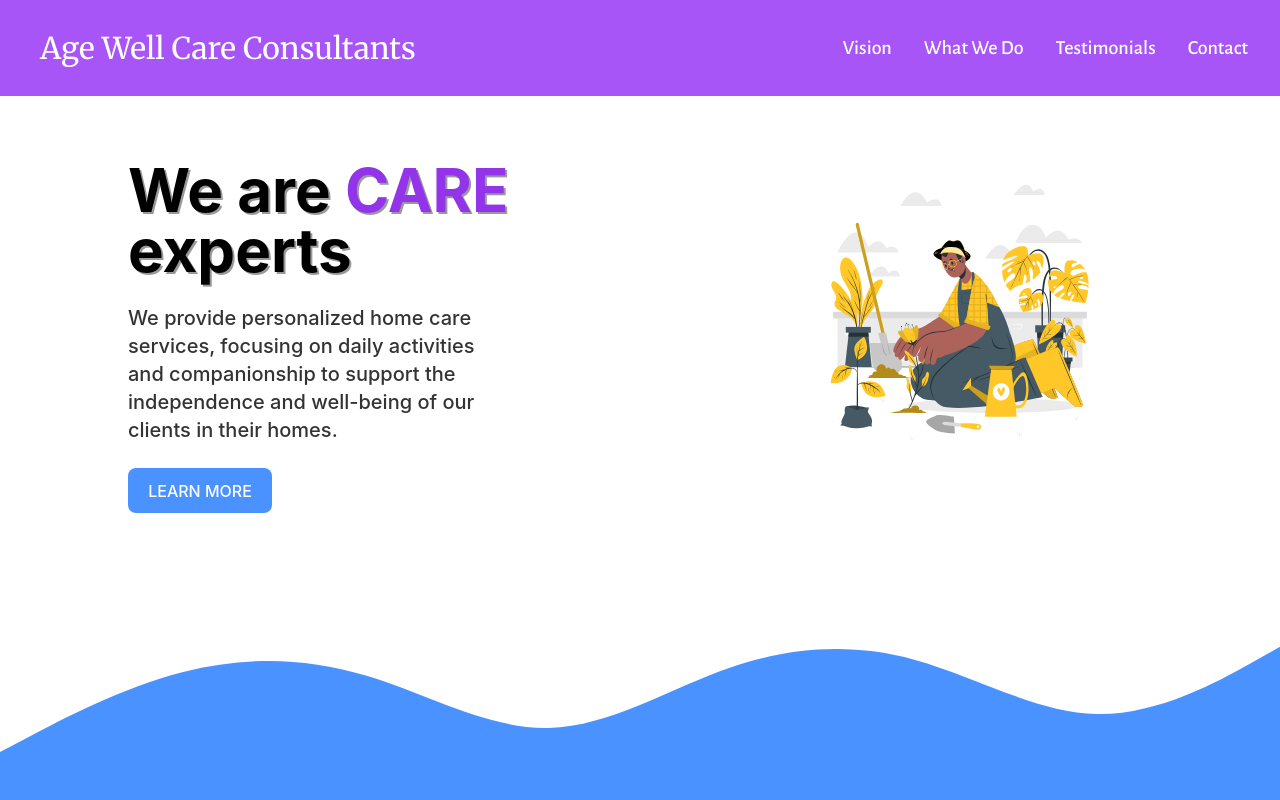
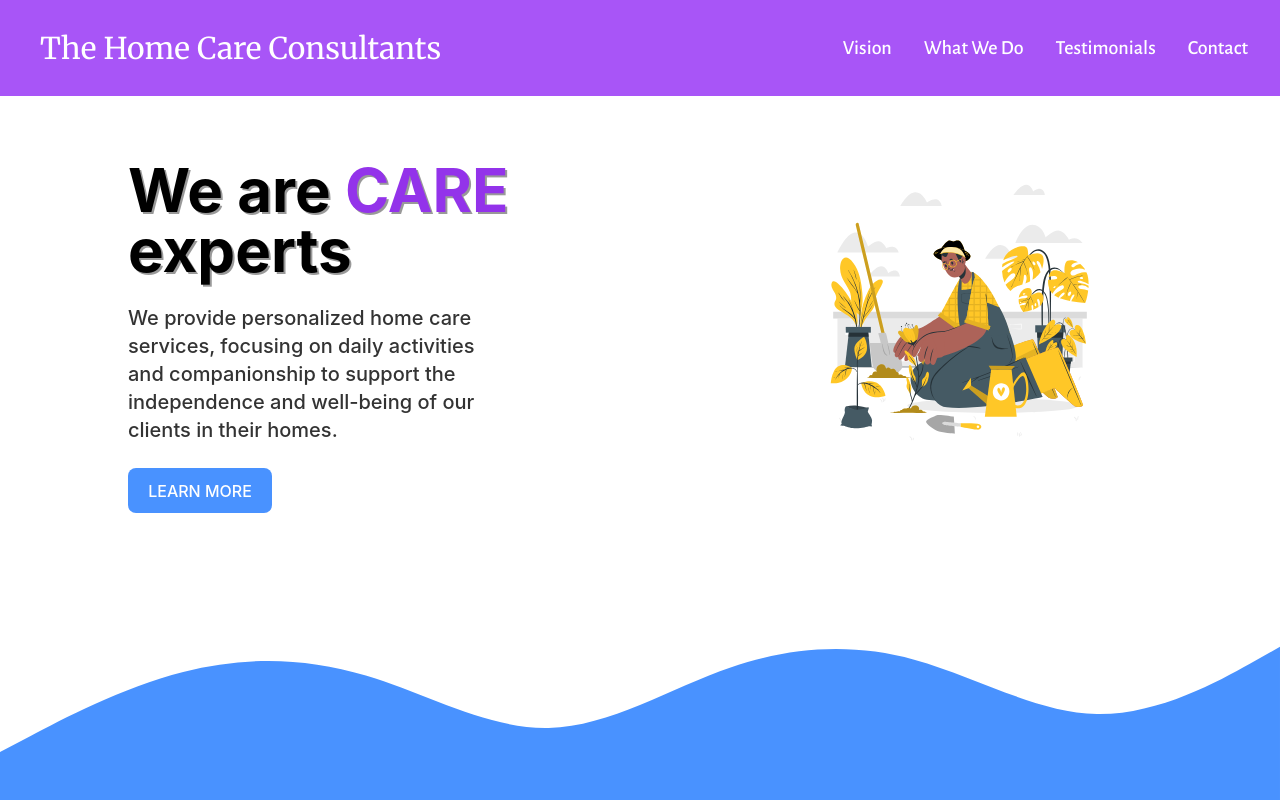
Before and after one commit to joooons/home-care, a React (Vite) app: page / in a window 1280 px wide. Shown: the top 800 px of the page. Built offline with nearby package versions, Linux system fonts and the light colour scheme.

Commit message:
name change

```diff
--- a/src/components/Footer.tsx
+++ b/src/components/Footer.tsx
@@ -97,7 +97,7 @@ export default function Footer() {
               </div>
             </div>
             <p className="font-sans text-start md:p-4 md:text-center md:text-lg">
-              © 2024 AWCC Inc. All rights reserved.
+              © 2024 The Home Care Company. All rights reserved.
             </p>
           </div>
         </div>
--- a/src/components/NavBar.tsx
+++ b/src/components/NavBar.tsx
@@ -35,7 +35,7 @@ export default function NavBar() {
                 <div className="flex flex-shrink-0 items-center">
                   {/* <img className='h-8 w-auto' src={icon} alt='Home Care'/> */}
                   <div className="bg-clip-text px-4 py-3 font-merriweather text-2xl font-medium text-transparent text-white lg:text-3xl">
-                    Age Well Care Consultants
+                    The Home Care Consultants
                   </div>
                 </div>
 
```
